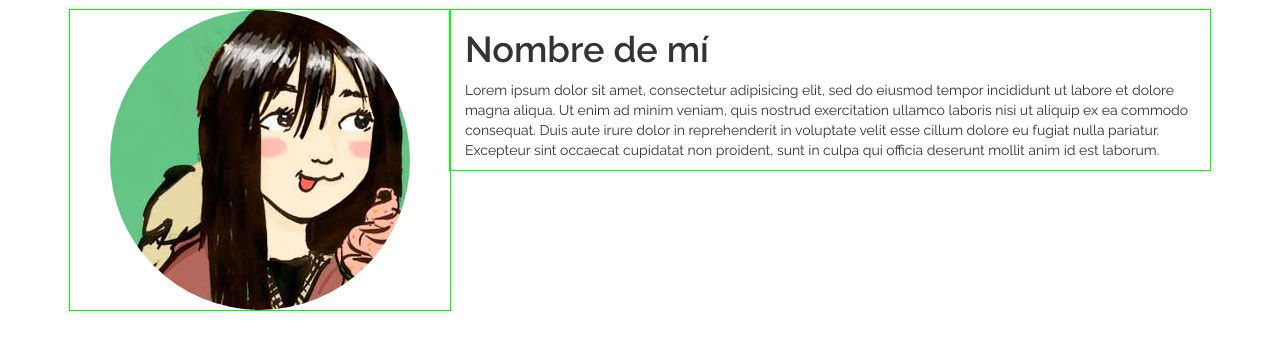
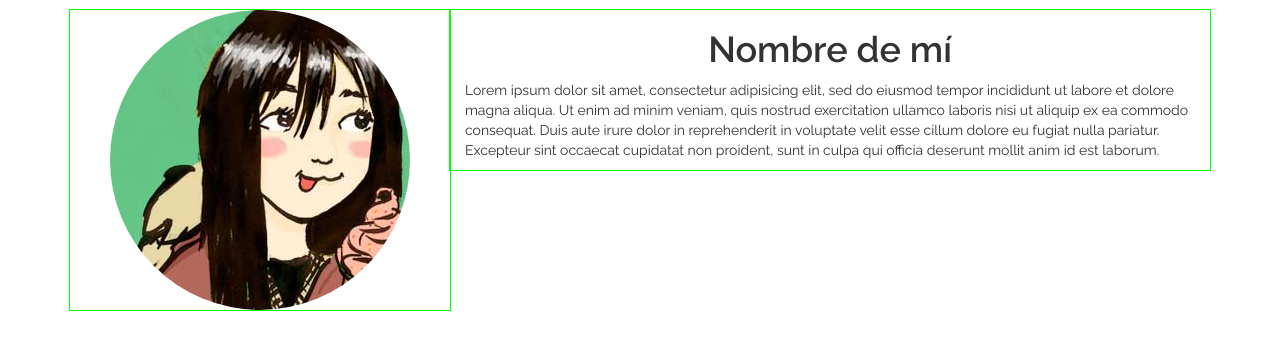
Before and after one commit to ChihuahuaPunk/PortafolioMarce, a PHP site: page / in a window 1280 px wide. Shown: the top 350 px of the page. Run offline with PHP 8.4, Linux system fonts and the light colour scheme; some libraries are stand-ins or nearby versions.

Commit message:
Texto centrao.

```diff
--- a/css/main.css
+++ b/css/main.css
@@ -1 +1 @@
-body,.nombre-mio{font-family:'Raleway';font-weight:400}body{padding-top:10px}[class^="col-"],[class*=" col-"]{outline:1px solid #0f0}.logo{border-radius:50%;display:block;margin:0 auto}.nombre-mio{font-weight:600}
+body,.nombre-mio{font-family:'Raleway';font-weight:400}body{padding-top:10px}[class^="col-"],[class*=" col-"]{outline:1px solid #0f0}.logo{border-radius:50%;display:block;margin:0 auto}.nombre-mio{font-weight:600;text-align:center}
--- a/sass/main.scss
+++ b/sass/main.scss
@@ -29,4 +29,7 @@ body {
     font: {
         weight: 600;
     }
+    text: {
+        align: center;
+    }
 }
```
